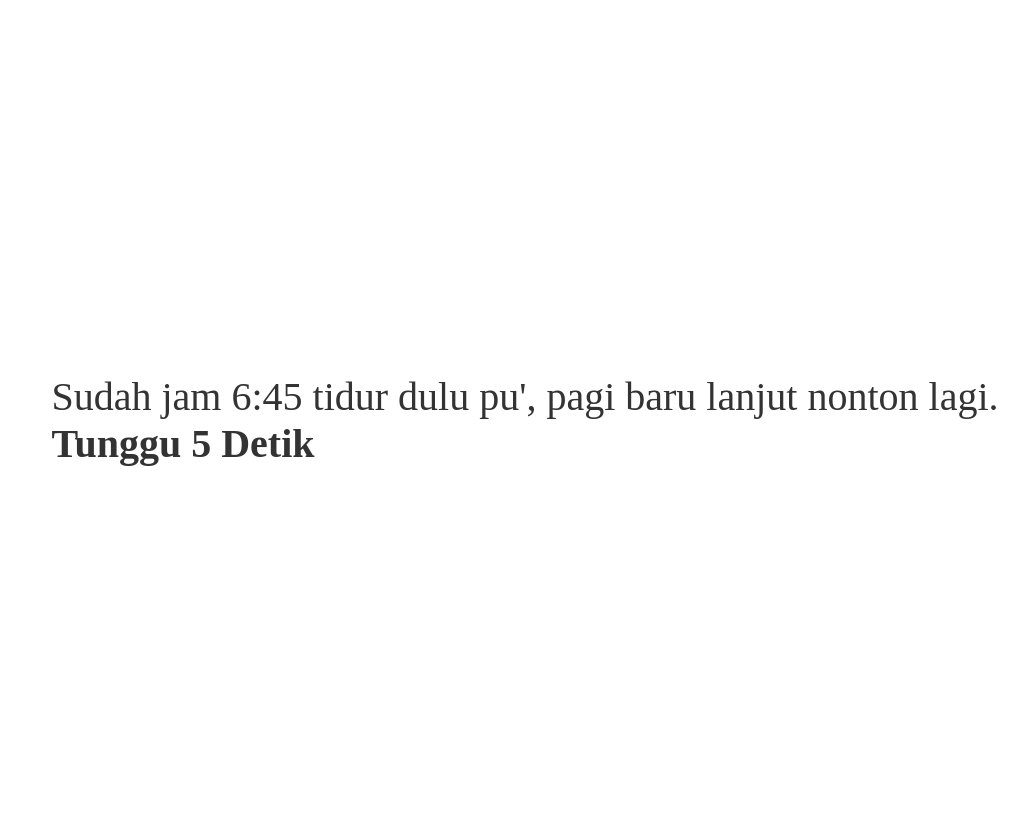
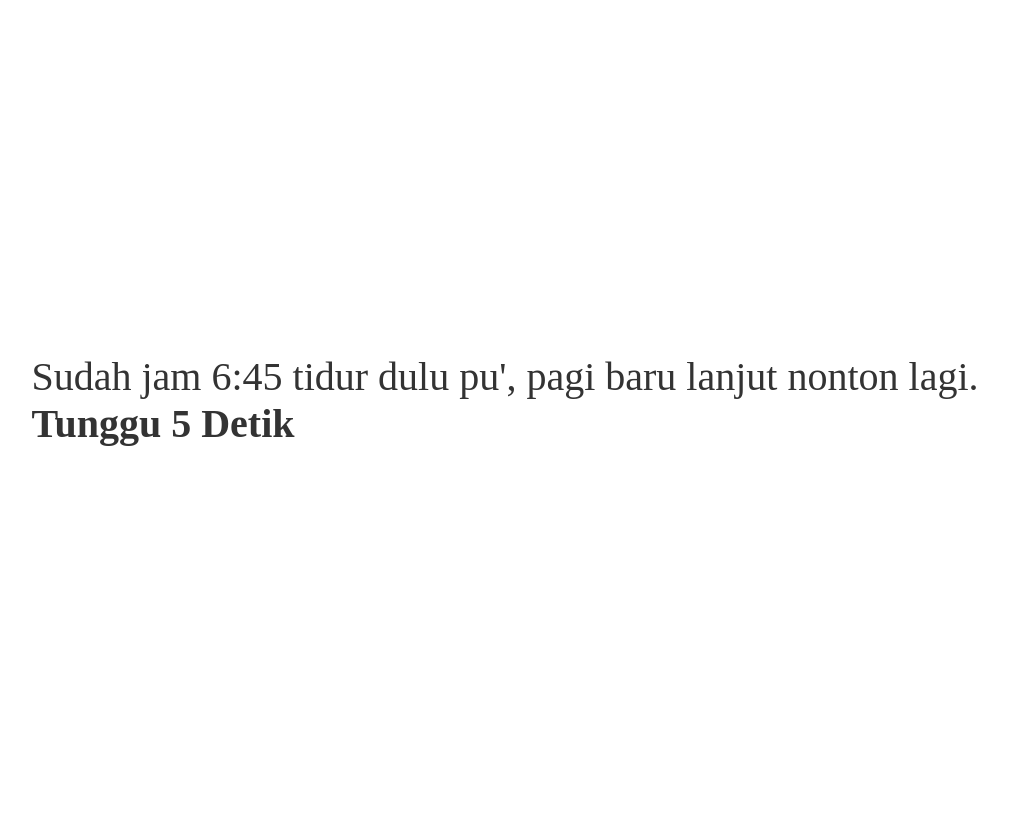
Before and after one commit to vhlan/vhlan.github.io, a PHP site: page /akmunnsaa/reward/index.html in a window 1280 px wide. Shown: the whole page, without its empty margins (135-1162 px from the left). After the commit the page ends 446 px from the top, so only its background shows below. Run offline with PHP 8.4, Linux system fonts and the light colour scheme.

Commit message:
Update style-reward.css

```diff
--- a/akmunnsaa/reward/style-reward.css
+++ b/akmunnsaa/reward/style-reward.css
@@ -12,18 +12,28 @@ body {
     padding: 20px;
 }
 
+.bg {
+  padding: 0px 30px 0px 30px;
+  display: grid;
+  grid-template-columns: 1fr;
+  grid-template-rows: 2fr;
+  margin: 0 auto;
+  position: absolute;
+  top: 50%;
+  left: 50%;
+  margin-right: -50%;
+  transform: translate(-50%, -50%);
+}
+
 .loading {
   background: white;
-    display: flex;
+  display: block;
   position: absolute;
   height: 100%;
   width: 100%;
   font-size: 2.5rem;
   top: 0;
   left: 0;
-    align-items: center;
-    justify-content: center;
-    padding: 20px;
 }
 
 .loading p {
@@ -40,8 +50,8 @@ body {
   display: block;
 }
 p.adult {
-  filter: blur(3.5px);
-  -webkit-filter: blur(3.5px);
+  filter: blur(4px);
+  -webkit-filter: blur(4px);
   user-select: none;
 }
 
```
Lines whose indentation alone changed are shown as unchanged.
